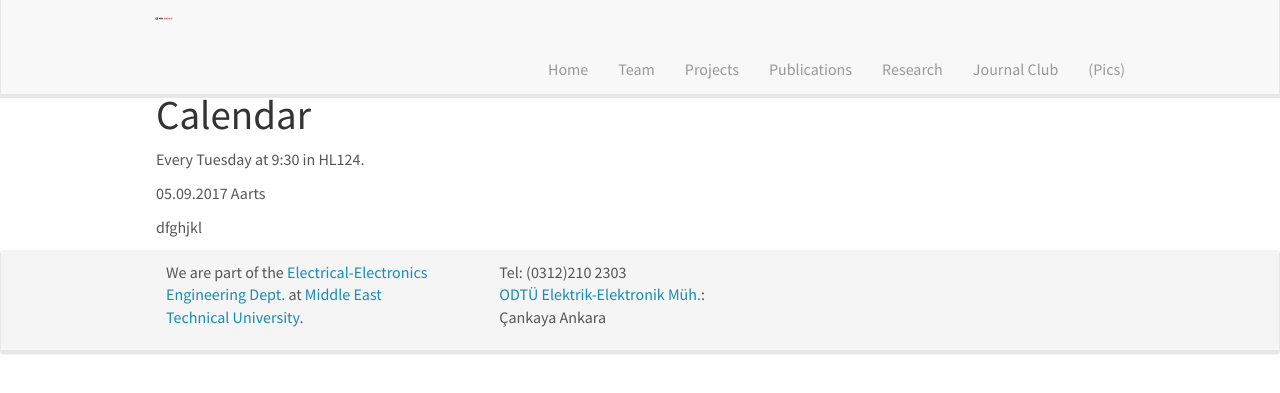
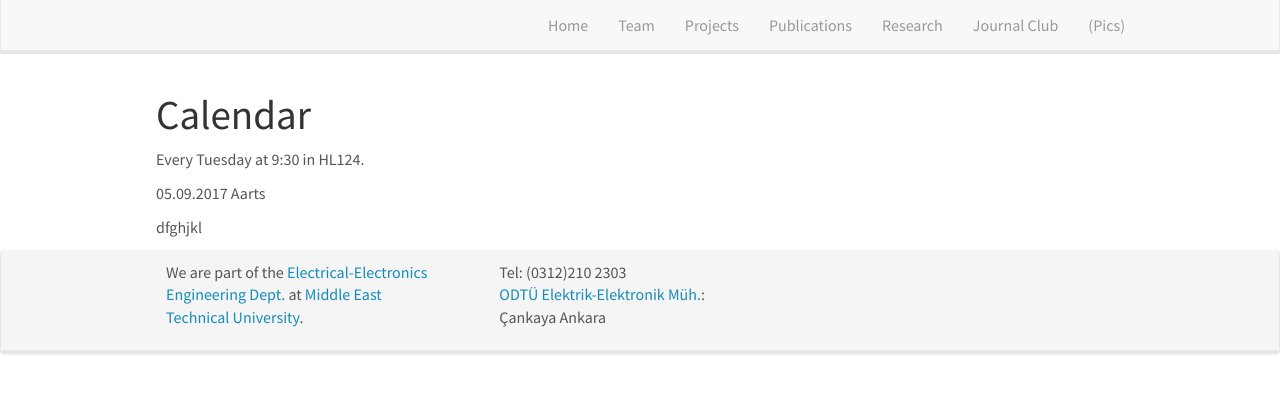
Before and after one commit to odtu/odtu.github.io, a Jekyll site: the page built from _pages/mini_lecture_series.md, in a window 1280 px wide. Shown: the top 393 px of the page. Built offline with Jekyll 4.4.1, drawn with Linux system fonts in a browser that asks for light colours; nearby versions of some CDN libraries.

Commit message:
header test 2

```diff
--- a/_includes/header.html
+++ b/_includes/header.html
@@ -7,7 +7,7 @@
 		<span class="icon-bar"></span>
 		<span class="icon-bar"></span>
 	  </button>
-    <a href="#" class="pull-left"><img src="/images/Metu_powerlab.png" width="2%" height="2%"></a>
+
 	</div>
 	<div class="collapse navbar-collapse" id="navbar-collapse-1">
 	  <ul class="nav navbar-nav navbar-right">
```
